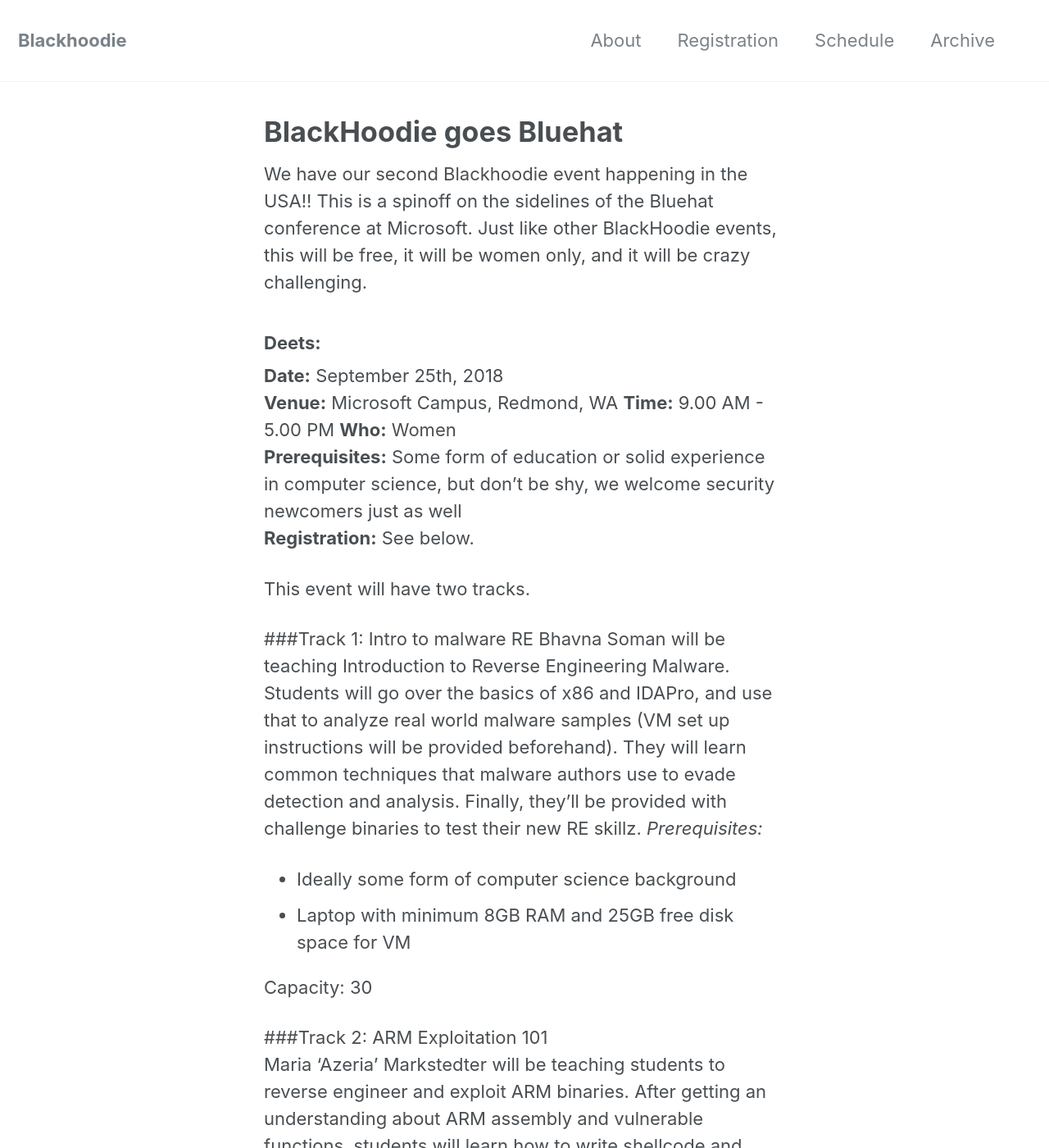
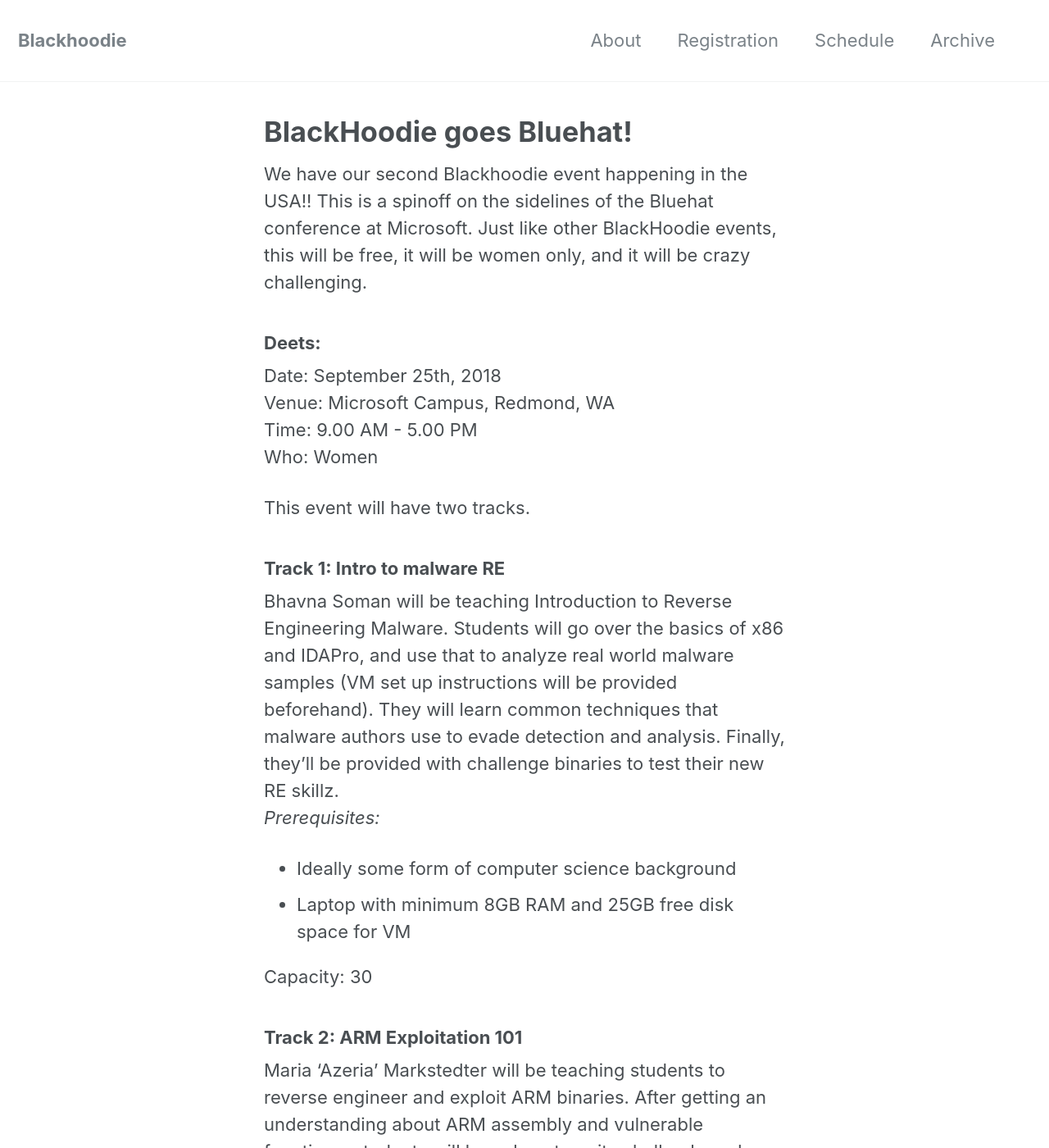
Before and after one commit to blackhoodieRE/blackhoodiere.github.io, a Jekyll site: the page built from _posts/2018-08-03-Blackhoodie-Bluehat.md, in a window 1280 px wide and 1400 px high. Shown: the whole window at 82% size. Built offline with Jekyll 4.4.1, drawn with Linux system fonts in a browser that asks for light colours.

Commit message:
format edits

```diff
--- a/_posts/2018-08-03-Blackhoodie-Bluehat.md
+++ b/_posts/2018-08-03-Blackhoodie-Bluehat.md
@@ -1,24 +1,22 @@
 ---
 layout: single
-title: "BlackHoodie goes Bluehat"
+title: "BlackHoodie goes Bluehat!"
 exerpt: "Reverse Engineering Workshop for women"
 tags: [workshop, BlackHoodie, spinoff]
-date: 2018-08-03 10:00:00 -0500
+date: 2018-08-03 10:00:00 -0700
 ---
 
 We have our second Blackhoodie event happening in the USA!! This is a spinoff on the sidelines of the Bluehat conference at Microsoft. Just like other BlackHoodie events, this will be free, it will be women only, and it will be crazy challenging.
 
 ### Deets:
-**Date:** September 25th, 2018
-**Venue:** Microsoft Campus, Redmond, WA
-**Time:**  9.00 AM - 5.00 PM
-**Who:** Women
-**Prerequisites:** Some form of education or solid experience in computer science, but don’t be shy, we welcome security newcomers just as well
-**Registration:** See below.
+Date: September 25th, 2018
+Venue: Microsoft Campus, Redmond, WA
+Time:  9.00 AM - 5.00 PM
+Who: Women
 
 This event will have two tracks.
 
-###Track 1: Intro to malware RE
+### Track 1: Intro to malware RE
 Bhavna Soman will be teaching Introduction to Reverse Engineering Malware. Students will go over the basics of x86 and IDAPro, and use that to analyze real world malware samples (VM set up instructions will be provided beforehand). They will learn common techniques that malware authors use to evade detection and analysis. Finally, they’ll be provided with challenge binaries to test their new RE skillz.
 *Prerequisites:*
 - Ideally some form of computer science background
@@ -26,7 +24,7 @@ Bhavna Soman will be teaching Introduction to Reverse Engineering Malware. Stude
 
 Capacity: 30
 
-###Track 2: ARM Exploitation 101
+### Track 2: ARM Exploitation 101
 Maria ‘Azeria’ Markstedter will be teaching students to reverse engineer and exploit ARM binaries. After getting an understanding about ARM assembly and vulnerable functions, students will learn how to write shellcode and develop exploits for memory corruption vulnerabilities including NX bypass.
 
 *Prerequisites:*
```
